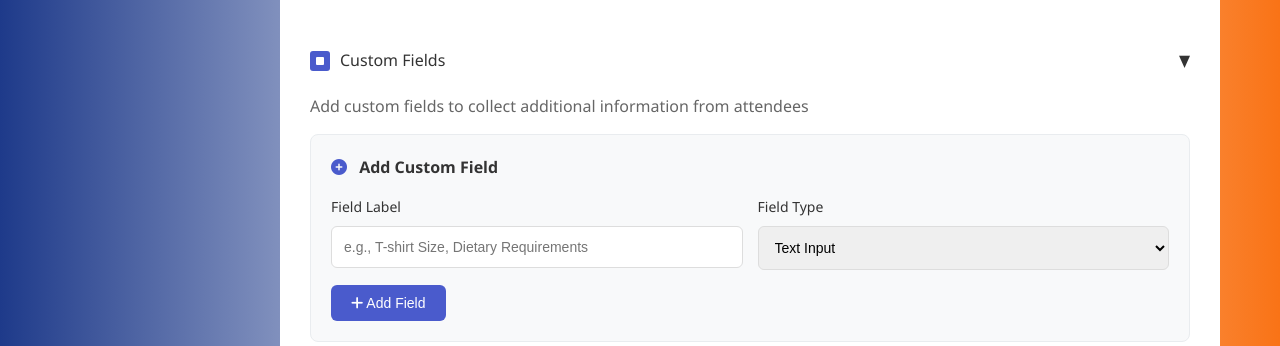
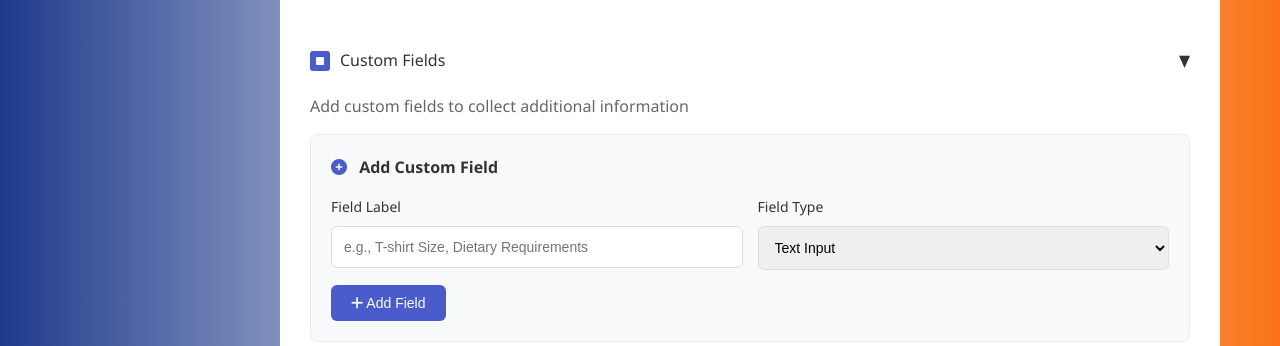
Before and after one commit to Manush-hub/UniPulse, a PHP site: page /app/views/create-event.view.php in a window 1280 px wide. Shown: the part 2751-3097 px from the top of the page. Run offline with PHP 8.4, Linux system fonts and the light colour scheme.

Commit message:
Update description for custom fields section in event creation view

```diff
--- a/app/views/create-event.view.php
+++ b/app/views/create-event.view.php
@@ -436,7 +436,7 @@
                 </div>
                 <div class="section-content">
                     <p style="color: #666; margin-bottom: 15px;">
-                        Add custom fields to collect additional information from attendees
+                        Add custom fields to collect additional information
                     </p>
 
                     <div class="custom-field-builder">
```
